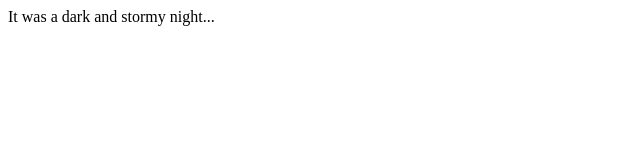
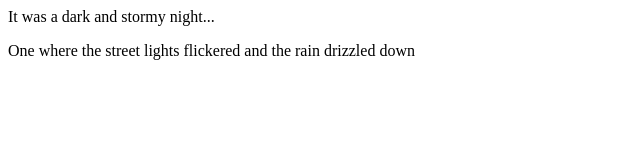
Before and after one commit to alexsan1818/fireside.story, a plain HTML site: page index.html in a window 1280 px wide. Shown: the whole page, without its empty margins (0-640 px from the left). Drawn offline with Linux system fonts and the light colour scheme.

Commit message:
added second line of story

```diff
--- a/index.html
+++ b/index.html
@@ -1,5 +1,6 @@
 <html>
   <body>
     <p>It was a dark and stormy night...</p>
+    <p>One where the street lights flickered and the rain drizzled down</p>
   </body>
 </html>
```
